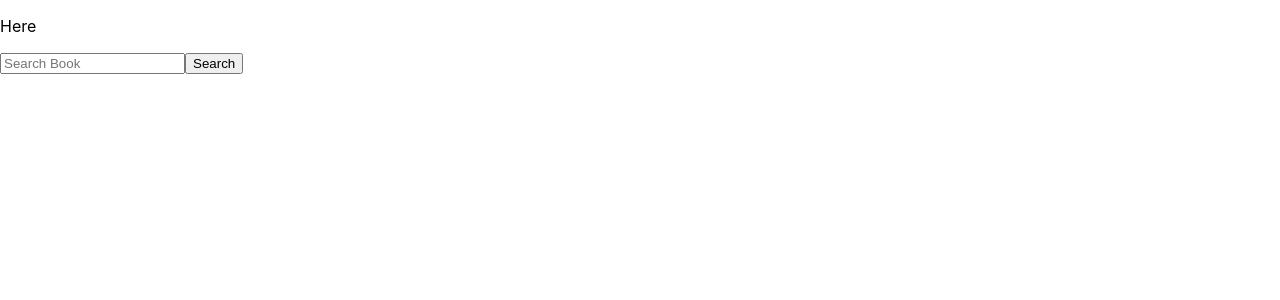
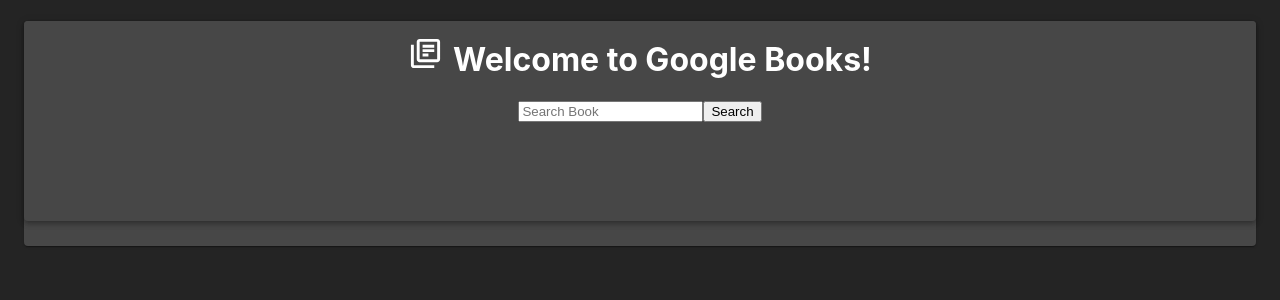
Before and after one commit to Gavin56/books-search, a React (Create React App) app in the folder client/: page / in a window 1280 px wide. Shown: the top 300 px of the page. Built offline with nearby package versions, Linux system fonts and the light colour scheme; the HTML template or start-up script is replaced by a standard one.

Commit message:
Most CSS done in gray theme.

```diff
--- a/client/package.json
+++ b/client/package.json
@@ -3,6 +3,7 @@
   "version": "0.1.0",
   "private": true,
   "dependencies": {
+    "@material-ui/icons": "^4.11.2",
     "@testing-library/jest-dom": "^5.11.9",
     "@testing-library/react": "^11.2.5",
     "@testing-library/user-event": "^12.6.3",
--- a/client/src/components/BookCard/index.js
+++ b/client/src/components/BookCard/index.js
@@ -2,10 +2,10 @@
 
 function BookCard(props) {
   return (
-    <Paper>
-      <div>
+    <Paper elevation={4} style={{backgroundColor:"#292929"}}>
+      <div style={{color:"white"}}>
         <p>{props.title}</p>
-        <img src={props.thumbnail} />
+        <img src={props.thumbnail} alt="Book Cover"/>
         <p>{props.authors + ""}</p>
         <p>{props.description}</p>
         <a target="_blank" href={props.infoLink} rel="noreferrer">
--- a/client/src/components/Container/index.js
+++ /dev/null
@@ -1,7 +0,0 @@
-import "./style.css"
-
-function Container(props) {
-    return <main className="container">{props.children}</main>;
-  }
-
-  export default Container;
--- a/client/src/components/Container/style.css
+++ /dev/null
@@ -1,3 +0,0 @@
-.container {
-    margin-top: 75px;
-}
--- a/client/src/components/Grid/index.js
+++ /dev/null
@@ -1,12 +0,0 @@
-import Grid from '@material-ui/core/Grid';
-
-export default function CenteredGrid(props) {
-
-  return (
-    <div>
-      <Grid container spacing={1}>
-        {props.children}
-      </Grid>
-    </div>
-  );
-}
--- a/client/src/components/GridItem/index.js
+++ /dev/null
@@ -1,11 +0,0 @@
-import Grid from "@material-ui/core/Grid";
-
-function GridItem(props) {
-  return (
-    <Grid item xs={8}>
-      {props.children}
-    </Grid>
-  );
-}
-
-export default GridItem;
--- a/client/src/index.css
+++ b/client/src/index.css
@@ -7,6 +7,10 @@
   -moz-osx-font-smoothing: grayscale;
 }
 
+body {
+  background-color: rgb(36, 36, 36);
+}
+
 code {
   font-family: source-code-pro, Menlo, Monaco, Consolas, 'Courier New',
     monospace;
--- a/client/src/pages/search.js
+++ b/client/src/pages/search.js
@@ -1,10 +1,11 @@
 // import axios from 'axios';
 import React, { useState, useEffect } from "react";
 import API from "../utils/API";
-import Grid from "../components/Grid/index";
-import GridItem from "../components/GridItem/index";
+import Grid from "@material-ui/core/Grid";
 import BookCard from "../components/BookCard/index";
-import Container from "../components/Container/index";
+import Container from "@material-ui/core/Container";
+import Paper from "@material-ui/core/Paper";
+import BooksIcon from "@material-ui/icons/LibraryBooksOutlined";
 
 function Search() {
   const [search, setSearch] = useState("");
@@ -28,9 +29,9 @@
     if (googleBooks) {
       const showBooks = googleBooks.map((books) => {
         return (
-          <Container>
+          <Container container spacing={1}>
             <Grid>
-              <GridItem>
+              <Grid item xs={12}>
                 <BookCard
                   key={books.id}
                   title={books.volumeInfo.title}
@@ -40,7 +41,7 @@
                 >
                   {/* View */}
                 </BookCard>
-              </GridItem>
+              </Grid>
             </Grid>
           </Container>
         );
@@ -48,13 +49,37 @@
       setDisplayData(showBooks);
     }
   }, [googleBooks]);
+
   return (
+    <Container container spacing={1}>
+      <Paper style={{ backgroundColor: "#474747", marginBottom: 100, paddingBottom: 25 }}>
+        <Paper
+          elevation={4}
+          style={{ backgroundColor: "#474747", height: 200 }}
+        >
           <div>
-      <p>Here</p>
+            <h1 style={{ textAlign: "center", color: "white", paddingTop: 15 }}>
+              <BooksIcon
+                fontSize="large"
+                style={{ marginRight: 10 }}
+              ></BooksIcon>
+              Welcome to Google Books!
+            </h1>
+
+            <Grid
+              item
+              xs={12}
+              style={{ display: "flex", justifyContent: "center" }}
+            >
               <input placeholder="Search Book" onChange={handleInputChange} />
               <button onClick={handleBtnClick}>Search</button>
+            </Grid>
+          </div>
+        </Paper>
+
         <div>{displayData}</div>
-    </div>
+      </Paper>
+    </Container>
   );
 }
 
```
Also changed, not shown: 1 other file (tests, documents, lock files or other folders). Lines whose indentation alone changed are shown as unchanged.
